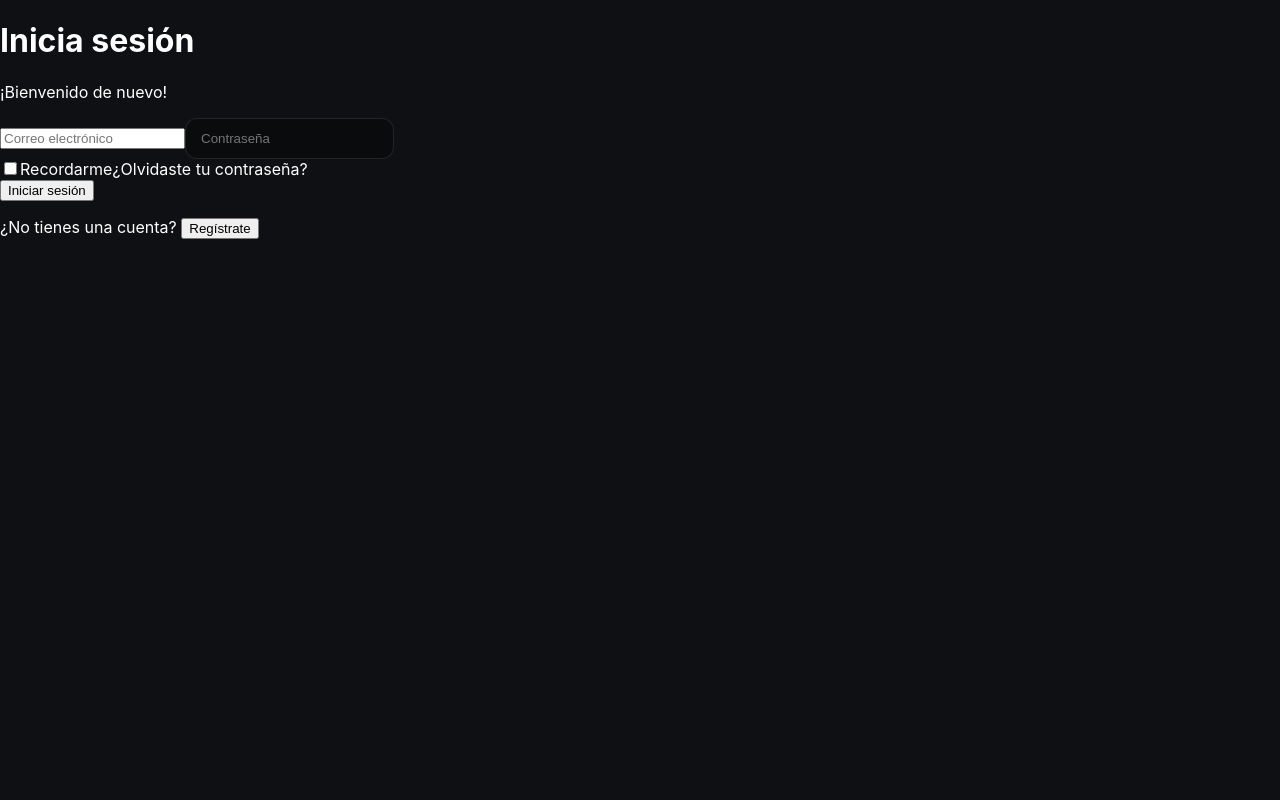
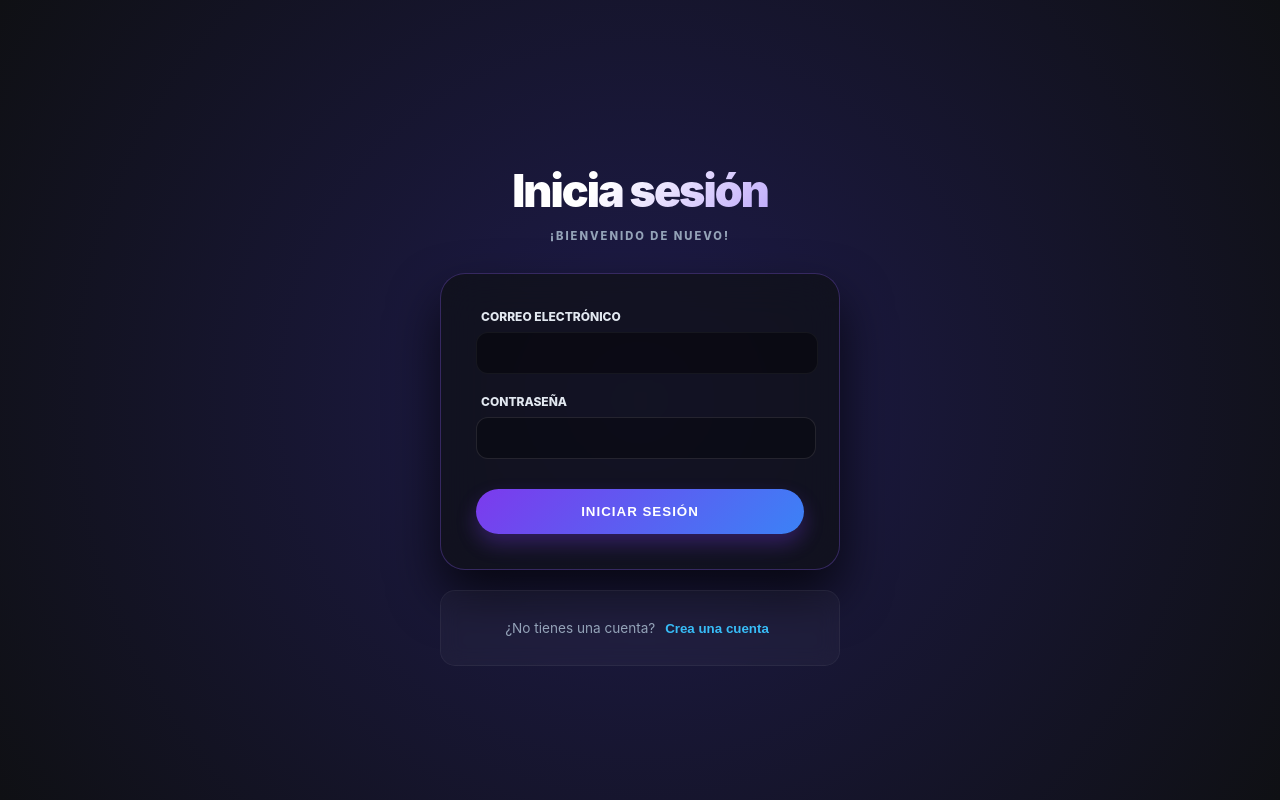
Before and after one commit to adrianrc708/arcast, a React (Vite) app in the folder ui-web/: page / in a window 1280 px wide. Built offline with nearby package versions, Linux system fonts and the light colour scheme.

Commit message:
prueba38

```diff
--- a/ui-web/src/components/Auth.jsx
+++ b/ui-web/src/components/Auth.jsx
@@ -5,7 +5,7 @@ const Auth = () => {
     const [isLogin, setIsLogin] = useState(true);
     const [form, setForm] = useState({ username: '', email: '', password: '' });
     const [error, setError] = useState('');
-    const { login, register } = useAuth();
+    const { login, register } = useAuth(); //
 
     const handleSubmit = async (e) => {
         e.preventDefault();
@@ -18,71 +18,65 @@ const Auth = () => {
         if (!res.success) setError(res.message);
     };
 
+    // Solo cambia el JSX de retorno para limpiar las clases de Tailwind que estorban
     return (
-        <div className="min-h-screen bg-[#0d1117] flex flex-col items-center justify-center px-4 font-sans text-[#e6edf3]">
-            <div className="w-full max-w-[340px] space-y-6">
-                <div className="text-center space-y-2">
-                    <h1 className="text-2xl font-semibold tracking-tight">
-                        {isLogin ? "Inicia sesión" : "Crea tu cuenta"}
-                    </h1>
-                    <p className="text-[#8b949e] text-sm">
-                        {isLogin ? "¡Bienvenido de nuevo!" : "Únete a la comunidad Arcast hoy"}
-                    </p>
+        <div className="auth-screen-wrapper">
+            <div className="auth-main-container">
+                <div className="auth-header-text">
+                    <h1>{isLogin ? "Inicia sesión" : "Crea tu cuenta"}</h1>
+                    <p>{isLogin ? "¡Bienvenido de nuevo!" : "Únete a la comunidad Arcast hoy"}</p>
                 </div>
 
-                {error && (
-                    <div className="bg-[#f851491a] border border-[#f8514966] text-[#f85149] p-3 rounded-lg text-xs text-center">
-                        {error}
+                {error && <div className="auth-error-msg">{error}</div>}
+
+                <form onSubmit={handleSubmit} className="arcast-auth-card">
+                    {!isLogin && (
+                        <div className="auth-input-field">
+                            <label>Nombre de usuario</label>
+                            <input
+                                type="text" required
+                                className="arcast-auth-input"
+                                onChange={e => setForm({...form, username: e.target.value})}
+                            />
                         </div>
                     )}
 
-                <form onSubmit={handleSubmit} className="space-y-4">
-                    {!isLogin && (
+                    <div className="auth-input-field">
+                        <label>Correo electrónico</label>
                         <input
-                            type="text" placeholder="Nombre de usuario" required
-                            className="w-full bg-[#161b22] border border-[#30363d] p-3 rounded-lg outline-none focus:border-[#58a6ff] focus:ring-1 focus:ring-[#58a6ff] transition-all text-sm"
-                            onChange={e => setForm({...form, username: e.target.value})}
-                        />
-                    )}
-                    <input
-                        type="email" placeholder="Correo electrónico" required
-                        className="w-full bg-[#161b22] border border-[#30363d] p-3 rounded-lg outline-none focus:border-[#58a6ff] focus:ring-1 focus:ring-[#58a6ff] transition-all text-sm"
+                            type="email" required
+                            className="arcast-auth-input"
                             onChange={e => setForm({...form, email: e.target.value})}
                         />
+                    </div>
+
+                    <div className="auth-input-field">
+                        <div className="label-with-link">
+                            <label>Contraseña</label>
+                        </div>
                         <input
-                        type="password" placeholder="Contraseña" required
-                        className="w-full bg-[#161b22] border border-[#30363d] p-3 rounded-lg outline-none focus:border-[#58a6ff] focus:ring-1 focus:ring-[#58a6ff] transition-all text-sm"
+                            type="password" required
+                            className="arcast-auth-input"
                             onChange={e => setForm({...form, password: e.target.value})}
                         />
+                    </div>
 
-                    {isLogin && (
-                        <div className="flex items-center justify-between text-[11px] text-[#8b949e] px-1">
-                            <label className="flex items-center space-x-2 cursor-pointer">
-                                <input type="checkbox" className="accent-[#58a6ff] rounded" />
-                                <span>Recordarme</span>
-                            </label>
-                            <span className="hover:text-[#58a6ff] cursor-pointer font-medium">¿Olvidaste tu contraseña?</span>
-                        </div>
-                    )}
-
-                    <button
-                        type="submit"
-                        className="w-full bg-[#f0f6fc] hover:bg-white text-[#0d1117] font-bold py-3 rounded-lg transition-all mt-2 active:scale-[0.98]"
-                    >
+                    <button type="submit" className="arcast-auth-btn">
                         {isLogin ? "Iniciar sesión" : "Registrarse"}
                     </button>
                 </form>
 
-                <p className="text-center text-sm text-[#8b949e]">
+                <div className="auth-footer-box">
+                    <p>
                         {isLogin ? "¿No tienes una cuenta? " : "¿Ya tienes una cuenta? "}
                         <button
                             type="button"
                             onClick={() => { setIsLogin(!isLogin); setError(''); }}
-                        className="text-[#58a6ff] font-semibold hover:underline"
                         >
-                        {isLogin ? "Regístrate" : "Inicia sesión"}
+                            {isLogin ? "Crea una cuenta" : "Inicia sesión"}
                         </button>
                     </p>
+                </div>
             </div>
         </div>
     );
--- a/ui-web/src/index.css
+++ b/ui-web/src/index.css
@@ -1391,115 +1391,172 @@ body {
 
 
 /* =========================================
-   LOGIN: REDISEÑO PREMIUM VIOLETA
-   ========================================= */
-
-.login-page-root {
-    min-height: 100vh;
+   REDISEÑO TOTAL: FORMULARIO PREMIUM ARCAST
+   ========================================= */
+
+/* 1. Wrapper que fuerza el centrado y fondo total */
+.auth-screen-wrapper {
+    position: fixed;
+    inset: 0;
+    width: 100vw;
+    height: 100vh;
     display: flex;
     align-items: center;
     justify-content: center;
-    background: radial-gradient(circle at center, rgba(124, 58, 237, 0.15) 0%, #0f1014 100%);
-    position: relative;
+    background: radial-gradient(circle at center, #1e1b4b 0%, #0f1014 100%);
     overflow: hidden;
-}
-
-.login-glass-card {
+    z-index: 9999;
+}
+
+.auth-main-container {
     width: 100%;
-    max-width: 420px;
-    background: rgba(15, 23, 42, 0.7) !important;
-    backdrop-filter: blur(25px) !important;
-    -webkit-backdrop-filter: blur(25px);
-    border: 1px solid rgba(139, 92, 246, 0.3) !important;
-    border-radius: 35px !important;
-    padding: 60px 45px !important;
-    box-shadow: 0 25px 60px rgba(0, 0, 0, 0.6) !important;
-    z-index: 10;
-}
-
-.login-title {
-    font-size: 4rem !important;
-    font-weight: 950 !important;
-    letter-spacing: -3px;
-    background: linear-gradient(135deg, #fff 0%, #a78bfa 100%);
+    max-width: 400px;
+    padding: 20px;
+    animation: fadeInScale 0.5s ease-out;
+}
+
+/* 2. Títulos con diseño tipográfico */
+.auth-header-text {
+    text-align: center;
+    margin-bottom: 30px;
+}
+
+.auth-header-text h1 {
+    font-size: 2.8rem !important;
+    font-weight: 900;
+    letter-spacing: -2px;
+    background: linear-gradient(135deg, #fff 40%, #a78bfa 100%);
     -webkit-background-clip: text;
     -webkit-text-fill-color: transparent;
-    margin: 0 !important;
-    font-style: italic;
-    text-align: center;
-}
-
-.login-subtitle {
-    color: #64748b !important;
-    font-size: 0.75rem !important;
-    font-weight: 800 !important;
+    margin-bottom: 5px;
+}
+
+.auth-header-text p {
+    color: #94a3b8;
     text-transform: uppercase;
-    letter-spacing: 4px;
-    margin-bottom: 45px;
-    text-align: center;
-}
-
-.login-input-group {
-    margin-bottom: 25px;
-}
-
-.login-input-group label {
-    display: block;
-    color: #94a3b8;
     font-size: 0.7rem;
     font-weight: 800;
+    letter-spacing: 2px;
+}
+
+/* 3. La Tarjeta (Glassmorphism) */
+.arcast-auth-card {
+    background: rgba(15, 16, 20, 0.7) !important;
+    backdrop-filter: blur(20px);
+    -webkit-backdrop-filter: blur(20px);
+    border: 1px solid rgba(139, 92, 246, 0.3) !important;
+    border-radius: 25px;
+    padding: 35px;
+    box-shadow: 0 25px 50px rgba(0, 0, 0, 0.7);
+}
+
+/* 4. Estilo de los Inputs y Labels */
+.auth-input-field {
+    margin-bottom: 20px;
+    margin-right: 20px;
+}
+
+.auth-input-field label {
+    display: block;
+    font-size: 0.75rem;
+    font-weight: 800;
+    color: #e2e8f0;
     margin-bottom: 8px;
-    margin-left: 10px;
-}
-
-.login-input {
-    width: 100%;
+    margin-left: 5px;
+    text-transform: uppercase;
+}
+
+.arcast-auth-input {
+    width: 100% !important;
     background: rgba(0, 0, 0, 0.4) !important;
-    border: 1px solid rgba(139, 92, 246, 0.2) !important;
-    border-radius: 18px !important;
-    padding: 16px 20px !important;
+    border: 1px solid rgba(255, 255, 255, 0.05) !important;
+    border-radius: 12px !important;
+    padding: 12px 16px !important;
     color: white !important;
-    font-size: 0.95rem !important;
-    transition: 0.3s ease !important;
+    font-size: 0.9rem;
+    transition: 0.3s;
+}
+
+.arcast-auth-input:focus {
+    border-color: #a78bfa !important;
+    box-shadow: 0 0 15px rgba(139, 92, 246, 0.2);
     outline: none;
-}
-
-.login-input:focus {
-    border-color: #a78bfa !important;
-    box-shadow: 0 0 20px rgba(139, 92, 246, 0.15);
-    background: rgba(0, 0, 0, 0.5) !important;
-}
-
-.login-btn {
-    width: 100%;
+    background: rgba(0, 0, 0, 0.6) !important;
+}
+
+/* 5. El Botón con Brillo Neón */
+.arcast-auth-btn {
+    width: 100% !important;
     background: linear-gradient(135deg, #7c3aed, #3b82f6) !important;
     color: white !important;
-    border: none !important;
-    padding: 18px !important;
-    border-radius: 50px !important;
     font-weight: 900 !important;
     text-transform: uppercase;
-    letter-spacing: 1.5px;
+    letter-spacing: 1px;
+    padding: 15px !important;
+    border-radius: 50px !important;
+    border: none !important;
+    box-shadow: 0 10px 20px rgba(124, 58, 237, 0.3) !important;
     cursor: pointer;
-    box-shadow: 0 8px 20px rgba(124, 58, 237, 0.3) !important;
-    transition: all 0.3s cubic-bezier(0.23, 1, 0.32, 1) !important;
-    margin-top: 15px;
-}
-
-.login-btn:hover {
-    transform: translateY(-4px);
+    transition: 0.3s cubic-bezier(0.23, 1, 0.32, 1);
+    margin-top: 10px;
+}
+
+.arcast-auth-btn:hover {
+    transform: translateY(-3px);
     box-shadow: 0 15px 30px rgba(124, 58, 237, 0.5) !important;
     filter: brightness(1.1);
 }
 
-.login-error {
-    background: rgba(239, 68, 68, 0.1) !important;
-    border: 1px solid rgba(239, 68, 68, 0.3) !important;
-    color: #ef4444 !important;
-    padding: 14px !important;
-    border-radius: 15px !important;
-    font-size: 0.8rem !important;
+/* 6. Cuadro Inferior (Unificado) */
+.auth-footer-box {
+    margin-top: 20px;
+    background: rgba(255, 255, 255, 0.03);
+    border: 1px solid rgba(255, 255, 255, 0.05);
+    padding: 15px;
+    border-radius: 15px;
+    text-align: center;
+    backdrop-filter: blur(10px);
+}
+
+.auth-footer-box p {
+    color: #94a3b8;
+    font-size: 0.85rem;
+}
+
+.auth-footer-box button {
+    background: none;
+    border: none;
+    color: #38bdf8;
+    font-weight: 800;
+    cursor: pointer;
+    text-decoration: none;
+}
+
+.auth-footer-box button:hover {
+    text-decoration: underline;
+}
+
+/* Extras: Alertas y Links */
+.auth-error-msg {
+    background: rgba(239, 68, 68, 0.1);
+    border: 1px solid rgba(239, 68, 68, 0.3);
+    color: #ef4444;
+    padding: 10px;
+    border-radius: 10px;
+    font-size: 0.75rem;
     font-weight: 700;
-    margin-bottom: 25px;
     text-align: center;
-}
+    margin-bottom: 20px;
+}
+
+.forgot-link {
+    font-size: 0.7rem;
+    color: #38bdf8;
+    cursor: pointer;
+    font-weight: 700;
+}
+
+@keyframes fadeInScale {
+    from { opacity: 0; transform: scale(0.9); }
+    to { opacity: 1; transform: scale(1); }
+}
--- a/ui-web/src/main.jsx
+++ b/ui-web/src/main.jsx
@@ -1,7 +1,7 @@
 import React from 'react'
 import ReactDOM from 'react-dom/client'
 import { BrowserRouter } from 'react-router-dom'
-import App from './App' // Asegúrate de que sea App
+import App from './App'
 import { AuthProvider } from './context/AuthContext'
 import './index.css'
 
```
Also changed, not shown: ui-web/src/components/Login.jsx (deleted, +0 -54 lines). Lines whose indentation alone changed are shown as unchanged.
